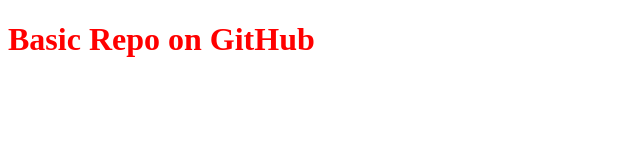
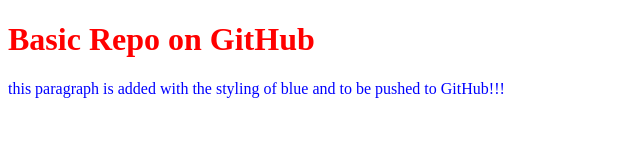
Before and after one commit to vhdinh/basic_repo, a plain HTML site: page index.html in a window 1280 px wide. Shown: the whole page, without its empty margins (0-640 px from the left). Drawn offline with Linux system fonts and the light colour scheme.

Commit message:
added paragraph and styling to html and css file

```diff
--- a/index.html
+++ b/index.html
@@ -8,5 +8,6 @@
 </head>
 <body>
 	<h1>Basic Repo on GitHub</h1>
+	<p>this paragraph is added with the styling of blue and to be pushed to GitHub!!!</p>
 </body>
 </html>
--- a/styles.css
+++ b/styles.css
@@ -1,3 +1,7 @@
 h1 {
 	color: red;
 }
+
+p {
+ color: blue;
+}
```
